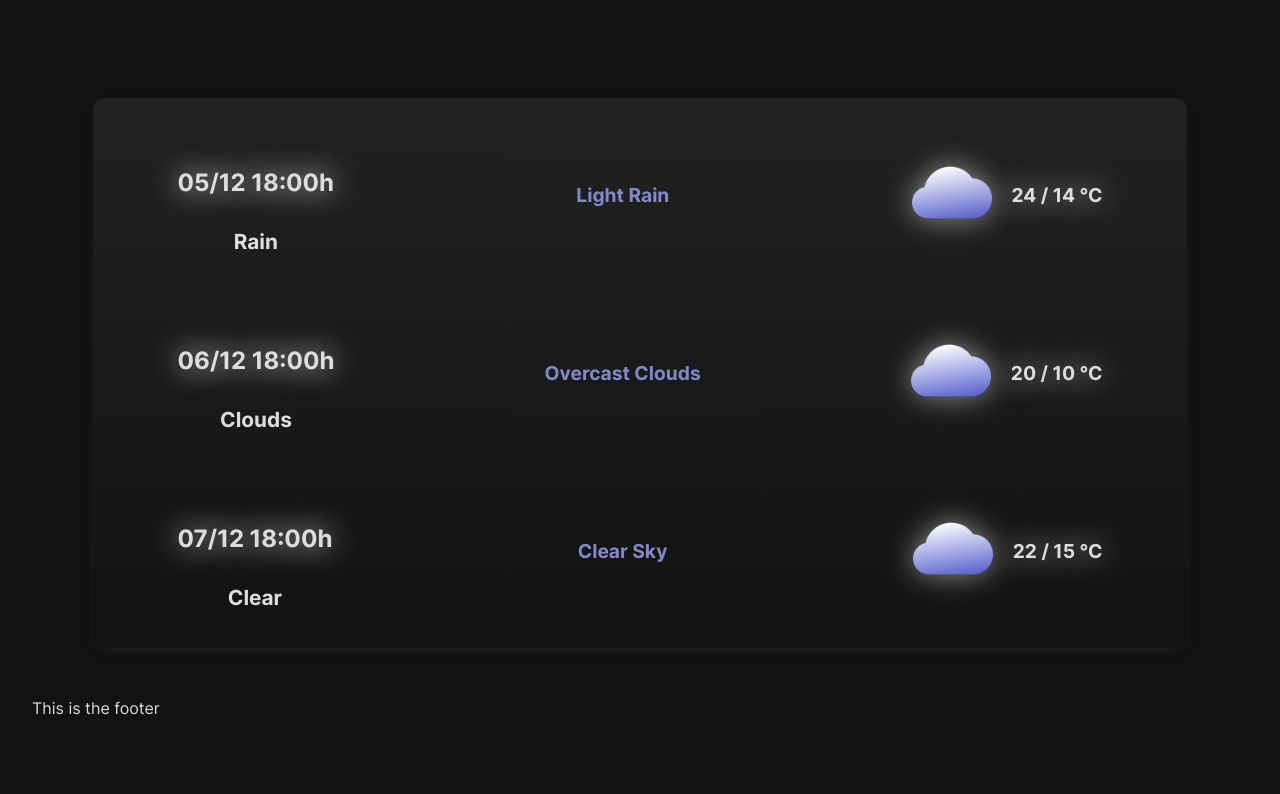
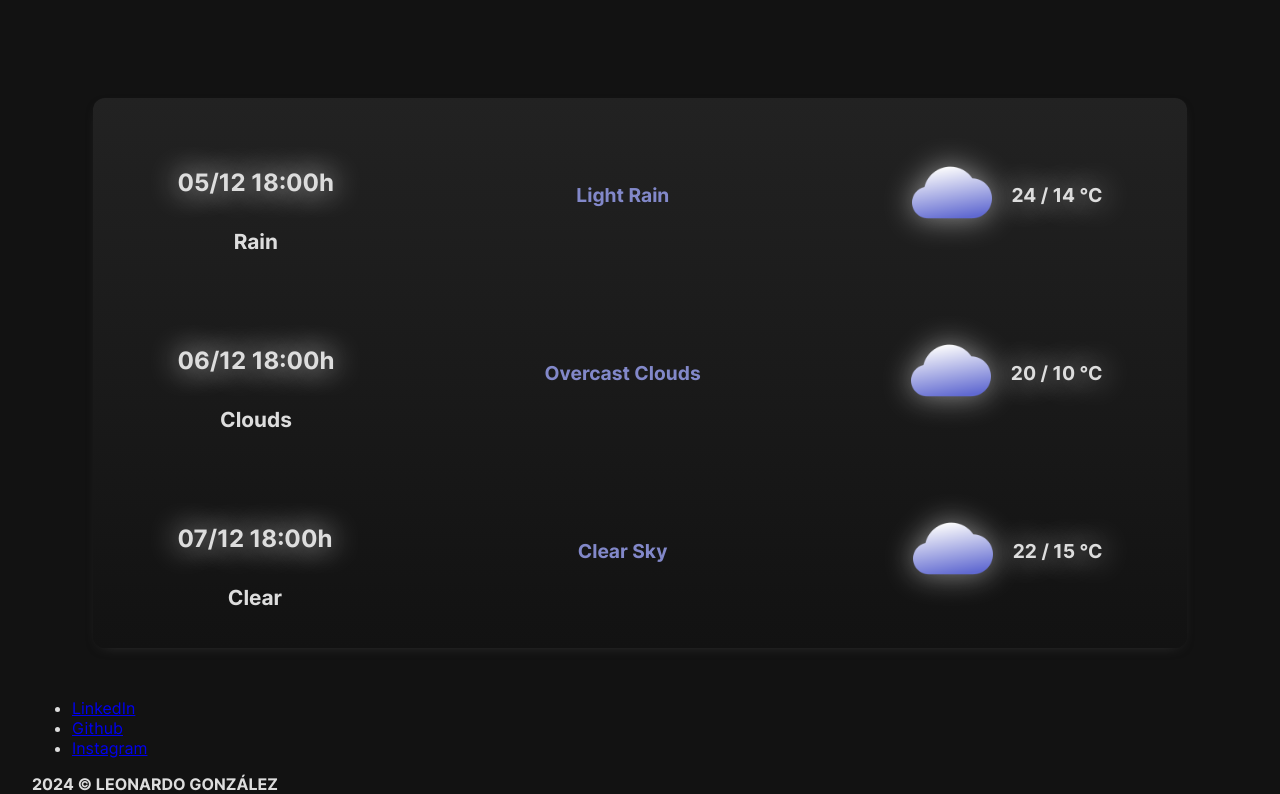
Before and after one commit to legodev/weather-app, a React (Vite) app: page / in a window 1280 px wide. Shown: the part 755-1549 px from the top of the page. Before the commit the page ends 1473 px from the top, so only its background shows below. Built offline with nearby package versions, Linux system fonts and the light colour scheme; no server answers.

Commit message:
Modifying Footer.jsx

```diff
--- a/components/Footer.jsx
+++ b/components/Footer.jsx
@@ -1,8 +1,20 @@
+/* eslint-disable jsx-quotes */
+import Link from './Link'
+
 export default function Footer () {
   return (
-    <footer>
-      <section>
-        <article>This is the footer</article>
+    <footer className='footer'>
+      <section className='footer__section'>
+        <ul className='footer__list'>
+          <Link href="#" text="LinkedIn" />
+          <Link href="#" text="Github" />
+          <Link href="#" text="Instagram" />
+        </ul>
+      </section>
+      <section className='footer__section'>
+        <article>
+          <h3 className='footer__copy'>2024 © LEONARDO GONZÁLEZ</h3>
+        </article>
       </section>
     </footer>
   )
```
